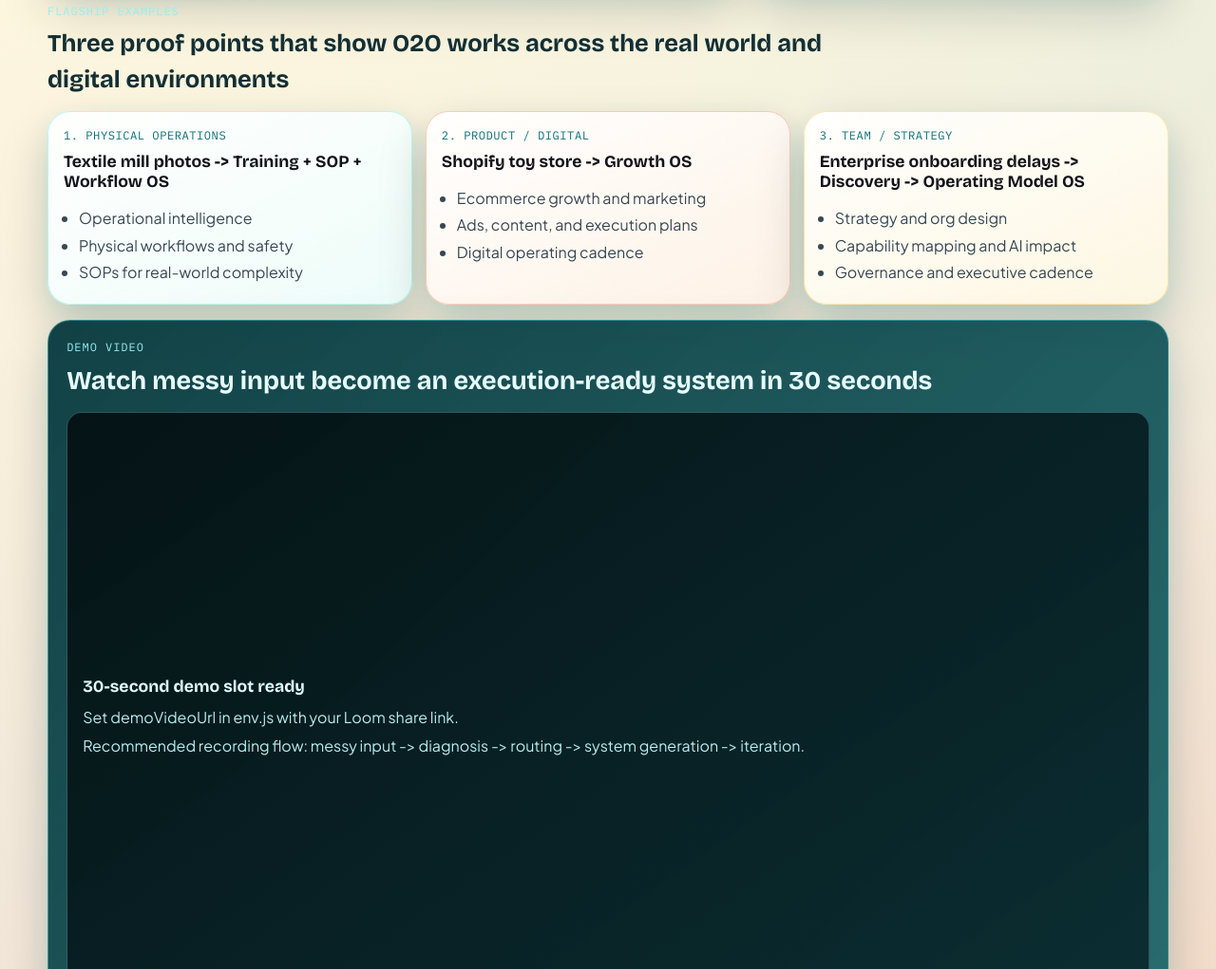
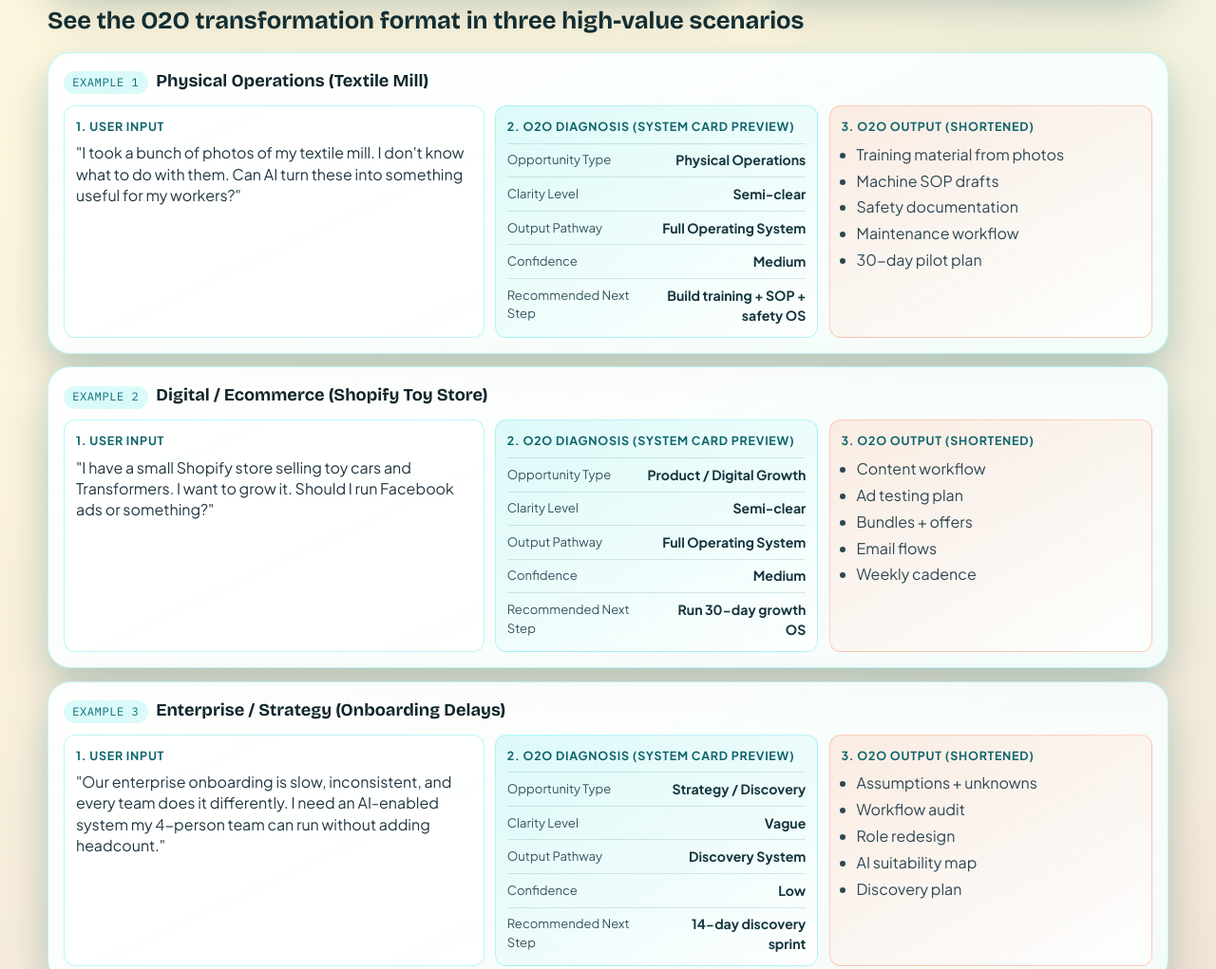
Before and after one commit to BeatViral/o2o-engine, a plain HTML site: page frontend/index.html in a window 1280 px wide. Shown: the part 1421-2442 px from the top of the page at 95% size. Drawn offline with nearby package versions, Linux system fonts and the light colour scheme; no server answers.

Commit message:
Refine examples into structured user-input diagnosis output cards

```diff
--- a/frontend/index.html
+++ b/frontend/index.html
@@ -144,39 +144,113 @@
 
       <section class="example reveal-delay-2">
         <div class="example-head">
-          <p class="demo-kicker">Flagship Examples</p>
-          <h3>Three proof points that show O2O works across the real world and digital environments</h3>
+          <h3>See the O2O transformation format in three high-value scenarios</h3>
         </div>
 
-        <div class="examples-grid">
-          <article class="example-use-card panel">
-            <p class="example-number">1. Physical Operations</p>
-            <h4>Textile mill photos -> Training + SOP + Workflow OS</h4>
-            <ul>
-              <li>Operational intelligence</li>
-              <li>Physical workflows and safety</li>
-              <li>SOPs for real-world complexity</li>
-            </ul>
+        <div class="examples-stack">
+          <article class="example-case panel">
+            <div class="case-head">
+              <p class="example-number">Example 1</p>
+              <h4>Physical Operations (Textile Mill)</h4>
+            </div>
+            <div class="case-layout">
+              <section class="case-block">
+                <h5>1. User Input</h5>
+                <p class="case-question">"I took a bunch of photos of my textile mill. I don't know what to do with them. Can AI turn these into something useful for my workers?"</p>
+              </section>
+
+              <section class="case-block case-diagnosis">
+                <h5>2. O2O Diagnosis (System Card preview)</h5>
+                <ul class="case-list">
+                  <li><span>Opportunity Type</span><strong>Physical Operations</strong></li>
+                  <li><span>Clarity Level</span><strong>Semi-clear</strong></li>
+                  <li><span>Output Pathway</span><strong>Full Operating System</strong></li>
+                  <li><span>Confidence</span><strong>Medium</strong></li>
+                  <li><span>Recommended Next Step</span><strong>Build training + SOP + safety OS</strong></li>
+                </ul>
+              </section>
+
+              <section class="case-block case-output">
+                <h5>3. O2O Output (shortened)</h5>
+                <ul class="case-bullets">
+                  <li>Training material from photos</li>
+                  <li>Machine SOP drafts</li>
+                  <li>Safety documentation</li>
+                  <li>Maintenance workflow</li>
+                  <li>30-day pilot plan</li>
+                </ul>
+              </section>
+            </div>
           </article>
 
-          <article class="example-use-card panel">
-            <p class="example-number">2. Product / Digital</p>
-            <h4>Shopify toy store -> Growth OS</h4>
-            <ul>
-              <li>Ecommerce growth and marketing</li>
-              <li>Ads, content, and execution plans</li>
-              <li>Digital operating cadence</li>
-            </ul>
+          <article class="example-case panel">
+            <div class="case-head">
+              <p class="example-number">Example 2</p>
+              <h4>Digital / Ecommerce (Shopify Toy Store)</h4>
+            </div>
+            <div class="case-layout">
+              <section class="case-block">
+                <h5>1. User Input</h5>
+                <p class="case-question">"I have a small Shopify store selling toy cars and Transformers. I want to grow it. Should I run Facebook ads or something?"</p>
+              </section>
+
+              <section class="case-block case-diagnosis">
+                <h5>2. O2O Diagnosis (System Card preview)</h5>
+                <ul class="case-list">
+                  <li><span>Opportunity Type</span><strong>Product / Digital Growth</strong></li>
+                  <li><span>Clarity Level</span><strong>Semi-clear</strong></li>
+                  <li><span>Output Pathway</span><strong>Full Operating System</strong></li>
+                  <li><span>Confidence</span><strong>Medium</strong></li>
+                  <li><span>Recommended Next Step</span><strong>Run 30-day growth OS</strong></li>
+                </ul>
+              </section>
+
+              <section class="case-block case-output">
+                <h5>3. O2O Output (shortened)</h5>
+                <ul class="case-bullets">
+                  <li>Content workflow</li>
+                  <li>Ad testing plan</li>
+                  <li>Bundles + offers</li>
+                  <li>Email flows</li>
+                  <li>Weekly cadence</li>
+                </ul>
+              </section>
+            </div>
           </article>
 
-          <article class="example-use-card panel">
-            <p class="example-number">3. Team / Strategy</p>
-            <h4>Enterprise onboarding delays -> Discovery -> Operating Model OS</h4>
-            <ul>
-              <li>Strategy and org design</li>
-              <li>Capability mapping and AI impact</li>
-              <li>Governance and executive cadence</li>
-            </ul>
+          <article class="example-case panel">
+            <div class="case-head">
+              <p class="example-number">Example 3</p>
+              <h4>Enterprise / Strategy (Onboarding Delays)</h4>
+            </div>
+            <div class="case-layout">
+              <section class="case-block">
+                <h5>1. User Input</h5>
+                <p class="case-question">"Our enterprise onboarding is slow, inconsistent, and every team does it differently. I need an AI-enabled system my 4-person team can run without adding headcount."</p>
+              </section>
+
+              <section class="case-block case-diagnosis">
+                <h5>2. O2O Diagnosis (System Card preview)</h5>
+                <ul class="case-list">
+                  <li><span>Opportunity Type</span><strong>Strategy / Discovery</strong></li>
+                  <li><span>Clarity Level</span><strong>Vague</strong></li>
+                  <li><span>Output Pathway</span><strong>Discovery System</strong></li>
+                  <li><span>Confidence</span><strong>Low</strong></li>
+                  <li><span>Recommended Next Step</span><strong>14-day discovery sprint</strong></li>
+                </ul>
+              </section>
+
+              <section class="case-block case-output">
+                <h5>3. O2O Output (shortened)</h5>
+                <ul class="case-bullets">
+                  <li>Assumptions + unknowns</li>
+                  <li>Workflow audit</li>
+                  <li>Role redesign</li>
+                  <li>AI suitability map</li>
+                  <li>Discovery plan</li>
+                </ul>
+              </section>
+            </div>
           </article>
         </div>
       </section>
--- a/frontend/styles.css
+++ b/frontend/styles.css
@@ -474,30 +474,24 @@ textarea {
   max-width: 880px;
 }
 
-.examples-grid {
+.examples-stack {
   margin-top: 0.85rem;
   display: grid;
-  grid-template-columns: repeat(3, minmax(0, 1fr));
   gap: 0.85rem;
 }
 
-.example-use-card {
+.example-case {
   padding: 1rem;
-  min-height: 100%;
-  display: flex;
-  flex-direction: column;
   border: 1px solid rgba(0, 216, 222, 0.24);
-  background: linear-gradient(155deg, rgba(255, 255, 255, 0.94), rgba(235, 255, 255, 0.82));
+  background: linear-gradient(155deg, rgba(255, 255, 255, 0.95), rgba(243, 255, 255, 0.84));
 }
 
-.example-use-card:nth-child(2) {
-  border-color: rgba(255, 106, 43, 0.32);
-  background: linear-gradient(155deg, rgba(255, 255, 255, 0.95), rgba(255, 242, 232, 0.84));
-}
-
-.example-use-card:nth-child(3) {
-  border-color: rgba(255, 200, 87, 0.45);
-  background: linear-gradient(155deg, rgba(255, 255, 255, 0.95), rgba(255, 248, 226, 0.86));
+.case-head {
+  display: flex;
+  align-items: baseline;
+  flex-wrap: wrap;
+  gap: 0.55rem;
+  margin-bottom: 0.72rem;
 }
 
 .example-number {
@@ -507,24 +501,89 @@ textarea {
   letter-spacing: 0.04em;
   text-transform: uppercase;
   color: #0c7076;
+  border-radius: 999px;
+  padding: 0.18rem 0.58rem;
+  background: rgba(0, 216, 222, 0.14);
 }
 
-.example-use-card h4 {
-  margin: 0.45rem 0 0;
+.case-head h4 {
+  margin: 0;
   font-family: "Bricolage Grotesque", sans-serif;
-  font-size: 1.1rem;
-  line-height: 1.22;
+  font-size: 1.14rem;
+  color: #11262c;
 }
 
-.example-use-card ul {
-  margin: 0.72rem 0 0;
-  padding-left: 1rem;
-  flex: 1;
+.case-layout {
+  display: grid;
+  grid-template-columns: 1.3fr 1fr 1fr;
+  gap: 0.7rem;
 }
 
-.example-use-card li {
-  margin: 0.28rem 0;
-  color: #374754;
+.case-block {
+  border: 1px solid rgba(0, 216, 222, 0.26);
+  border-radius: 12px;
+  padding: 0.75rem;
+  background: rgba(255, 255, 255, 0.8);
+}
+
+.case-diagnosis {
+  background: linear-gradient(150deg, rgba(0, 216, 222, 0.12), rgba(255, 255, 255, 0.86));
+}
+
+.case-output {
+  background: linear-gradient(150deg, rgba(255, 106, 43, 0.12), rgba(255, 255, 255, 0.86));
+  border-color: rgba(255, 106, 43, 0.3);
+}
+
+.case-block h5 {
+  margin: 0;
+  font-size: 0.78rem;
+  letter-spacing: 0.06em;
+  text-transform: uppercase;
+  color: #0f656c;
+}
+
+.case-question {
+  margin: 0.48rem 0 0;
+  color: #223742;
+  line-height: 1.4;
+}
+
+.case-list {
+  list-style: none;
+  padding: 0;
+  margin: 0.5rem 0 0;
+  display: grid;
+  gap: 0.42rem;
+}
+
+.case-list li {
+  display: flex;
+  justify-content: space-between;
+  gap: 0.55rem;
+  padding-top: 0.42rem;
+  border-top: 1px solid rgba(16, 103, 111, 0.15);
+}
+
+.case-list li span {
+  font-size: 0.82rem;
+  color: #35555f;
+}
+
+.case-list li strong {
+  font-size: 0.88rem;
+  color: #14353d;
+  text-align: right;
+}
+
+.case-bullets {
+  margin: 0.5rem 0 0;
+  padding-left: 1rem;
+}
+
+.case-bullets li {
+  margin: 0.24rem 0;
+  color: #2f4753;
 }
 
 .video-slot {
@@ -916,9 +975,21 @@ textarea {
     grid-template-columns: 1fr;
   }
 
-  .examples-grid,
+  .examples-stack,
   .pricing-grid {
     grid-template-columns: 1fr;
+  }
+
+  .case-layout {
+    grid-template-columns: 1fr;
+  }
+
+  .case-list li {
+    flex-direction: column;
+  }
+
+  .case-list li strong {
+    text-align: left;
   }
 
   .hero-metrics {
```
